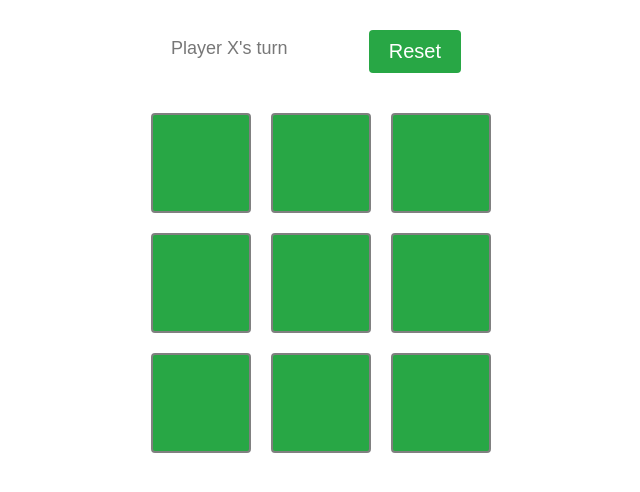
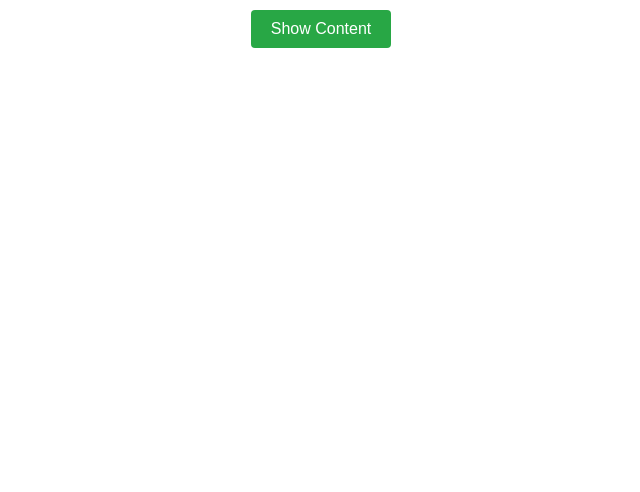
Before and after one commit to Shivam8369/React-Revision-Projects, a React (Create React App) app: page / in a window 1280 px wide. Shown: the top 492 px of the page, without its empty margins (319-959 px from the left). Built offline with nearby package versions, Linux system fonts and the light colour scheme.

Commit message:
Added OnMouseOut Functionality

```diff
--- a/src/App.js
+++ b/src/App.js
@@ -26,6 +26,7 @@ import MenuTree from "./components/MenuBar/MenuTree";
 import Scroll from "./components/Scroll_Indicator.jsx";
 import ModalTest from "./components/Custom-Modal/ModalTest.jsx";
 import TicTacToe from "./components/TicTacToe.jsx";
+import OnMouseOut from "./components/OnMouseOut.jsx";
 
 const App = (props) => {
   return (
@@ -65,7 +66,8 @@ const App = (props) => {
       {/* <Scroll url= {"https://dummyjson.com/products?limit=100"}/> */}
 
       {/* <ModalTest/> */}
-      <TicTacToe/>
+      {/* <TicTacToe/> */}
+      <OnMouseOut/>
 
     </div>
   );
--- /dev/null
+++ b/src/components/OnMouseOut.jsx
@@ -0,0 +1,46 @@
+import React, { useState, useRef, useEffect } from 'react';
+
+const OnMouseOut = () => {
+  const [isOpen, setIsOpen] = useState(false);
+  const contentRef = useRef(null);
+
+
+  const handleClickOutside = (event) => {
+    if (contentRef.current) {
+
+      setIsOpen(false);
+    }
+    console.log(contentRef.current);
+
+  };
+
+  useEffect(() => {
+    if (isOpen) {
+      document.addEventListener('mousedown', handleClickOutside);
+    } else {
+      document.removeEventListener('mousedown', handleClickOutside);
+    }
+    return () => {
+      document.removeEventListener('mousedown', handleClickOutside);
+    };
+  }, [isOpen]);
+
+  const toggleContent = () => {
+    setIsOpen(!isOpen);
+  };
+
+  return (
+    <div style={{textAlign:'center'}}>
+      <button onClick={toggleContent}>
+        {isOpen ? 'Hide Content' : 'Show Content'}
+      </button>
+      {isOpen && (
+        <div ref={contentRef} className="content">
+          <p>This is the content that will be toggled on and off.</p>
+        </div>
+      )}
+    </div>
+  );
+};
+
+export default OnMouseOut;
```
Also changed, not shown: 1 other file (tests, documents, lock files or other folders).
